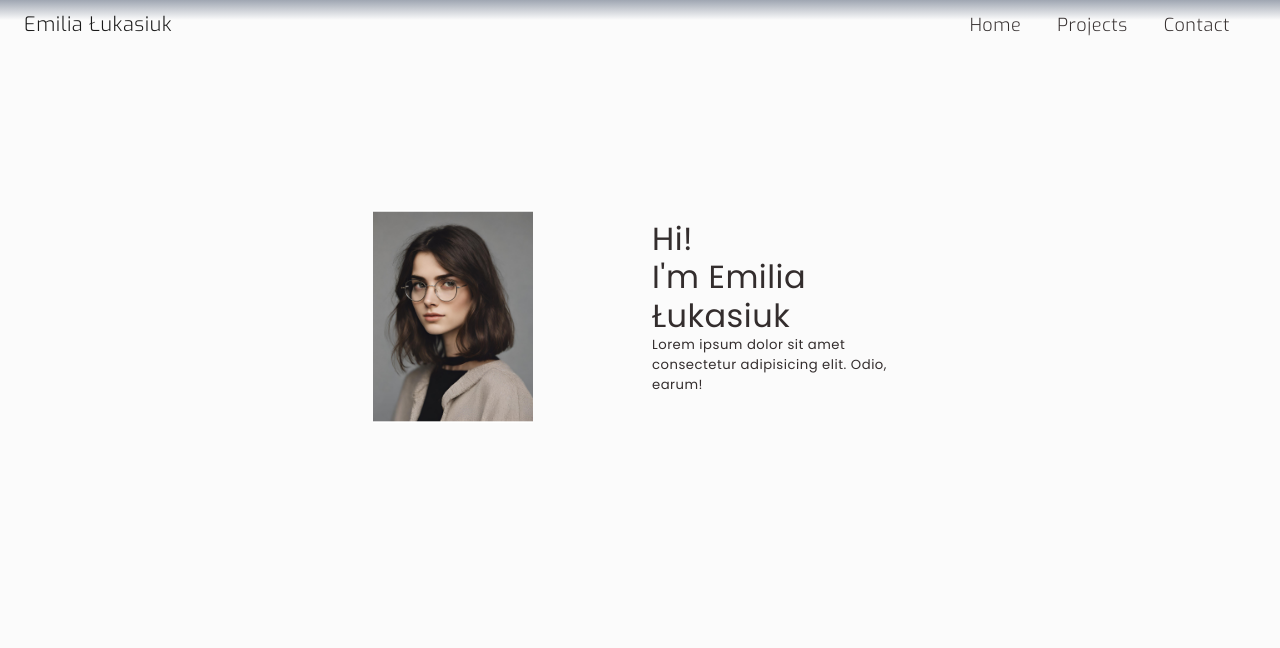
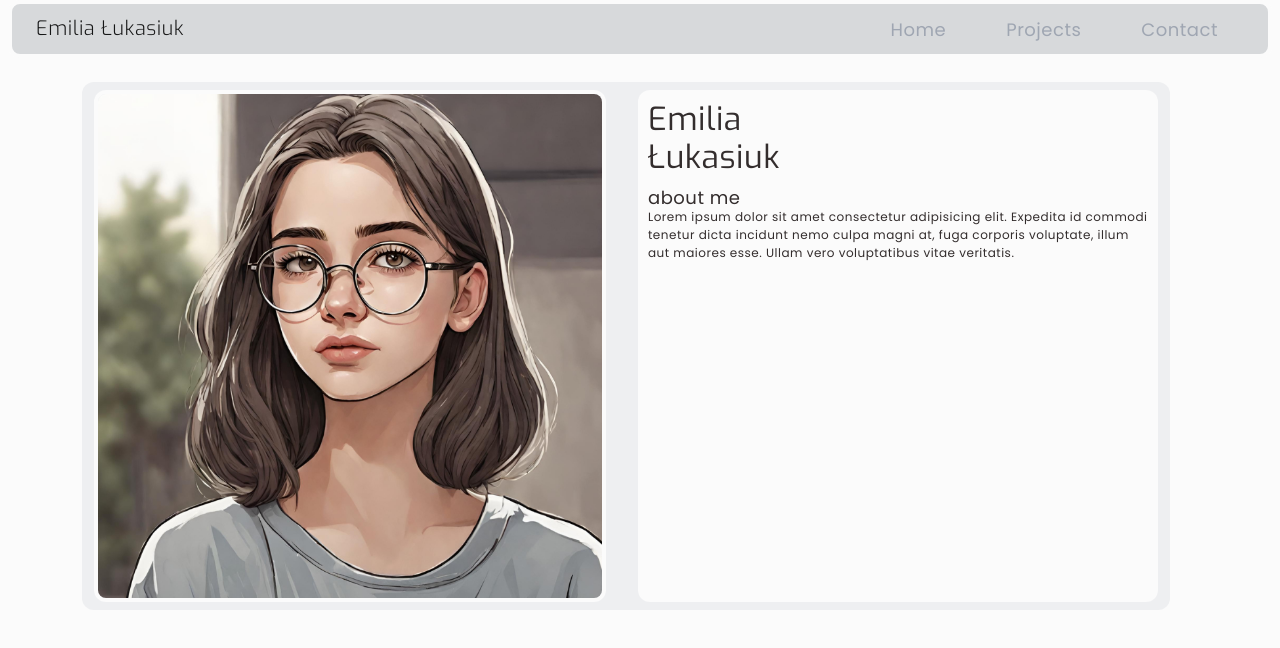
Before and after one commit to Emwook/portfolio, a React (Create React App) app: page / in a window 1280 px wide. Shown: the top 648 px of the page. Built offline with nearby package versions, Linux system fonts and the light colour scheme.

Commit message:
homepage personal card styling and navbar changes

```diff
--- a/src/components/Home/Home.module.scss
+++ b/src/components/Home/Home.module.scss
@@ -1,19 +1,48 @@
 @import '../../styles/settings.scss';
 
 .home {
-    height: 70vh;
-    position: relative;
+    height: 85vh;
+    width: 85vw;
+    position: absolute;
     margin: auto;
     .row {
         position: relative;
-        margin: 20vh auto;
-        .img {
-            width: 160px;
-            object-fit: fill;
+        margin: auto;
+        height: 70vh;
+        padding: 8px 0;
+        background: rgba($color-secondary, 0.15);
+        border-radius: 12px;
+        max-height: fit-content;
+        .text{
+            background: rgba($color-light, 1);
+            border-radius: 12px;
+            width: 100%;
+            height: 100%; // to setup dynamic height change
+            padding: 10px;
         }
-        .paragraph{
-            margin-top: 10px;
+        .col {
+            margin: 0 auto;
+            border-radius: 12px;
+            .img {
+                max-height: 68vh;
+                margin: 0 auto;
+                border-radius: 12px;
+                max-width: 40vw;
+                aspect-ratio: 1;
+                object-fit: cover;
+                border: 4px solid $color-light;
+            }
             .title {
+                font-family: 'Exo', sans-serif;
+                margin-bottom: 10px;
+                font-weight: 400;
+            }
+            .about {
+                font-weight: 100;
+                font-size: $base-size * 1.5;
+            }
+            .description {
+                font-size: $base-size;
             }
         }
     }
--- a/src/components/Home/Home.tsx
+++ b/src/components/Home/Home.tsx
@@ -8,13 +8,21 @@ const Home: React.FC = () => {
 
     return (
         <div className={styles.home} >
-            <Row className={clsx('w-50', styles.row)}>
-                <Col>
-                    <Image src={require('../../images/aiimg1.png')} className={styles.img} />
+            <Row className={clsx(styles.row)}>
+                <Col xs={6} className={styles.col}>
+                    <Image src={require('../../images/aiimg2.png')} className={styles.img} />
                 </Col>
-                <Col className={styles.paragraph}>
-                    <h2 className={styles.title}>Hi!<br/>I'm Emilia Łukasiuk</h2>
-                    <p>Lorem ipsum dolor sit amet consectetur adipisicing elit. Odio, earum!</p>
+                <Col xs={6} className={styles.col}>
+                    <div className={styles.text}>
+                        <h2 className={styles.title}>Emilia<br/>Łukasiuk</h2>
+                        <h5 className={styles.about}>about me</h5>
+                        <p className={styles.description}>
+                            Lorem ipsum dolor sit amet consectetur adipisicing elit.
+                            Expedita id commodi tenetur dicta incidunt nemo culpa magni at,
+                            fuga corporis voluptate, illum aut maiores esse.
+                            Ullam vero voluptatibus vitae veritatis.
+                        </p>
+                    </div>
                 </Col>
             </Row>
         </div>
--- a/src/components/NavBar/NavBar.module.scss
+++ b/src/components/NavBar/NavBar.module.scss
@@ -1,20 +1,21 @@
 @import '../../styles/settings.scss';
 
 .navbar{
-    font-family:'Exo', sans-serif;
-    background: rgb(255,255,255);
-    background: linear-gradient(0deg, $color-light 60%, $color-secondary 100%);
-    margin-bottom: 20px;
+    background: rgba($color-secondary, 0.15);
+    margin: 0 8px;
+    border-radius: 12px;
+    border: 4px solid $color-light;
 }
 
 .logo{
+    font-family:'Exo', sans-serif;
     font-size: $base-size * 2;
 }
 
 .link {
     font-size: $base-size * 1.5;
     text-decoration: none;
-    color: $color-dark;
+    color: $color-secondary;
     margin: 0 10px;
     &:hover{
         color: $color-danger;
--- a/src/components/NavBar/NavBar.tsx
+++ b/src/components/NavBar/NavBar.tsx
@@ -1,6 +1,6 @@
 import styles from './NavBar.module.scss';
 import { NavLink } from 'react-router-dom';
-import { Navbar } from 'react-bootstrap';
+import { Navbar, Row, Col } from 'react-bootstrap';
 import clsx from 'clsx';
 
 const NavBar = () =>{
@@ -8,17 +8,23 @@ const NavBar = () =>{
     return (
         <Navbar expand="lg" className={clsx("bg-secondary bg-opacity-25 text-dark lead h1 px-4 mb-4 d-flex justify-content-between", styles.navbar)}>
             <Navbar.Brand className={styles.logo}>Emilia Łukasiuk</Navbar.Brand>
-            <div>
+            <Row>
+                <Col>
                     <Navbar.Brand>
                         <NavLink to="/" className={styles.link}>Home</NavLink>
                     </Navbar.Brand>
+                </Col>
+                <Col>
                     <Navbar.Brand>
                         <NavLink to="/projects" className={styles.link}>Projects</NavLink>
                     </Navbar.Brand>
+                </Col>
+                <Col>
                     <Navbar.Brand>
                         <NavLink to="/contact" className={styles.link}>Contact</NavLink>
                     </Navbar.Brand>
-            </div>
+                </Col>
+            </Row>
         </Navbar>
     );
 }
```
Also changed, not shown: src/images/aiimg2.png (added). Lines whose indentation alone changed are shown as unchanged.
